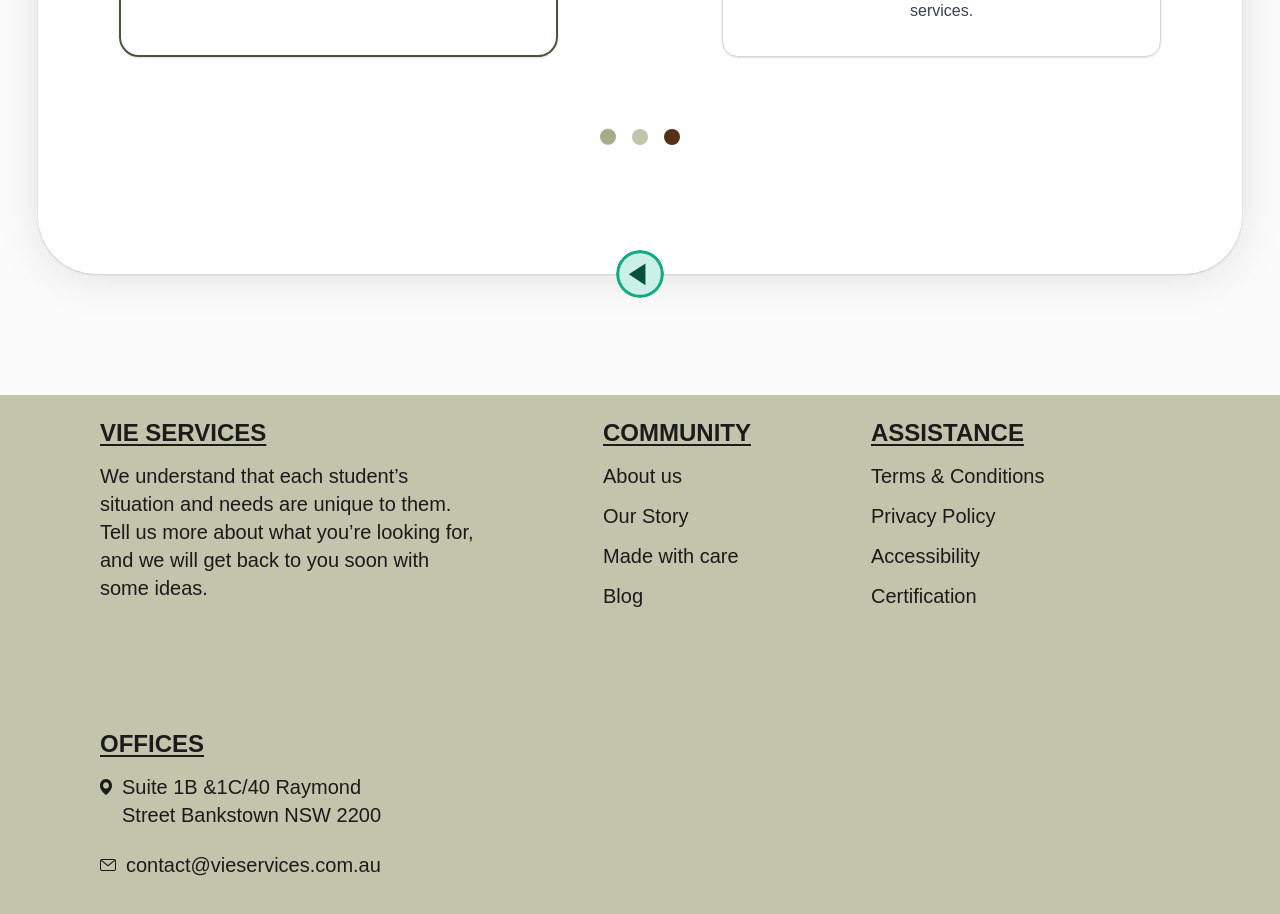
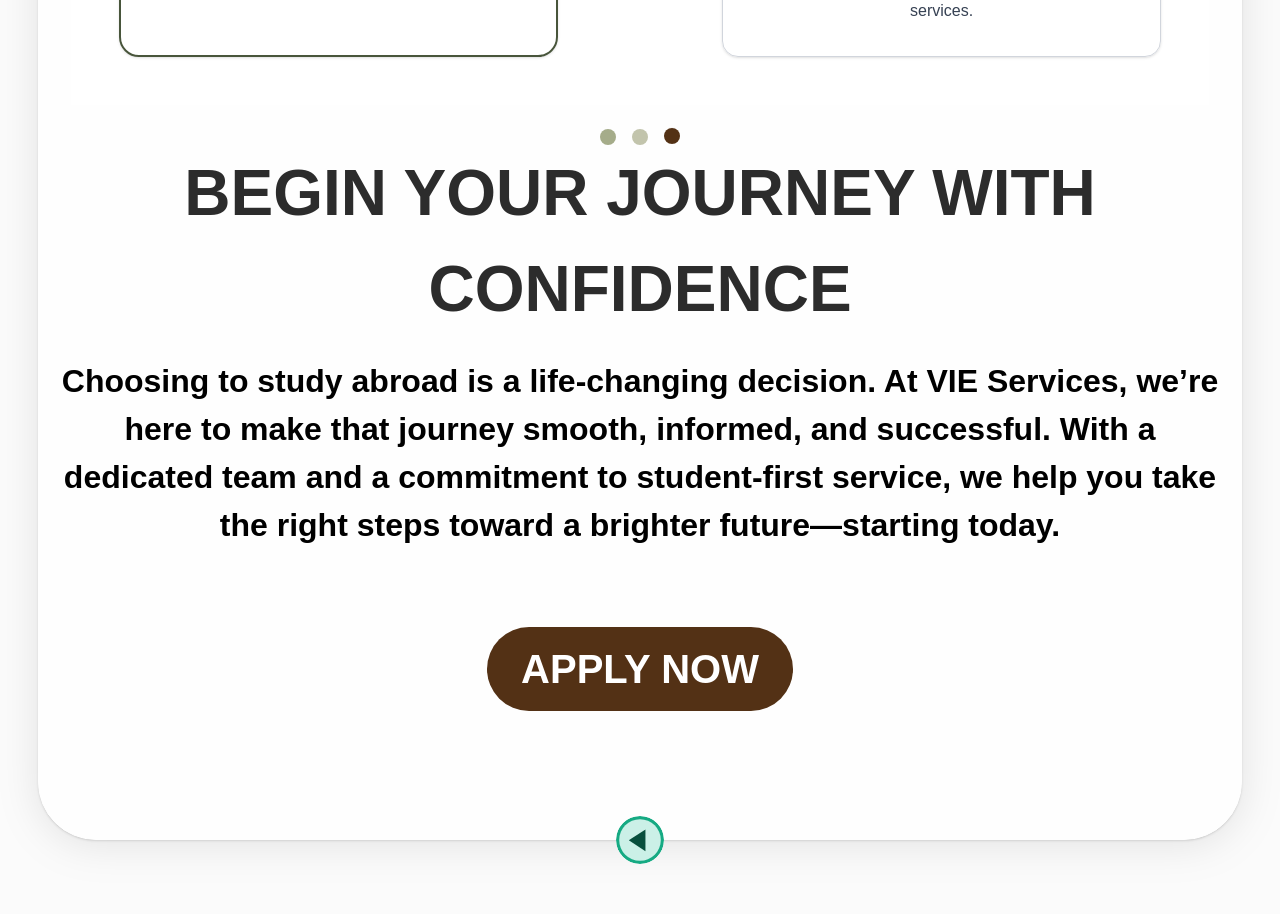
Before and after one commit to tonni-akter-dev/vie_website, a Next.js app: page /about-us in a window 1280 px wide. Shown: the part 1620-2534 px from the top of the page. Built offline with nearby package versions, Linux system fonts and the light colour scheme.

Commit message:
begin journey section add

```diff
--- a/src/app/about-us/page.tsx
+++ b/src/app/about-us/page.tsx
@@ -3,6 +3,7 @@ import PlayButton from "../../../public/assets/about-us/icons/seeMore.svg"
 import Image from 'next/image'
 import DotIndicator from '../component/DotIndicator';
 import VoyageInternational from '../component/VoyageInternational';
+import BeginJourney from '../component/BeginJourney';
 
 
 
@@ -28,7 +29,8 @@ const About = () => {
       >
 
         <VoyageInternational />
-        <DotIndicator/>
+        <DotIndicator />
+        <BeginJourney />
       </section>
 
       {/* Bottom PlayButton */}
--- /dev/null
+++ b/src/app/component/BeginJourney.tsx
@@ -0,0 +1,13 @@
+import React from 'react'
+
+const BeginJourney = () => {
+    return (
+        <div className='px-5 max-w-[1430px] mx-auto text-center'>
+            <p className='text-[#2C2C2C] text-[64px] font-extrabold uppercase mb-5'>Begin Your Journey with Confidence</p>
+            <p className='text-[32px] font-bold mb-[78px]'>Choosing to study abroad is a life-changing decision. At VIE Services, we’re here to make that journey smooth, informed, and successful. With a dedicated team and a commitment to student-first service, we help you take the right steps toward a brighter future—starting today.</p>
+            <button className='bg-[#533115]  filter hover:drop-shadow-[0_6px_12px_rgba(0,0,0,0.25)] py-3 px-[34px] rounded-full text-white text-[40px] font-extrabold uppercase transition-all duration-300 ease-in'>Apply now</button>
+        </div>
+    )
+}
+
+export default BeginJourney
```
